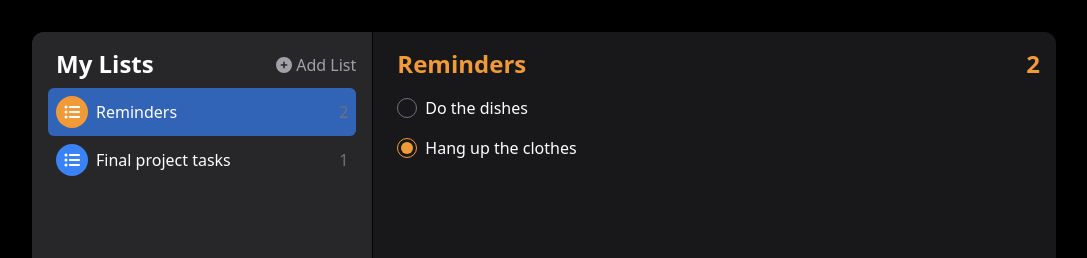
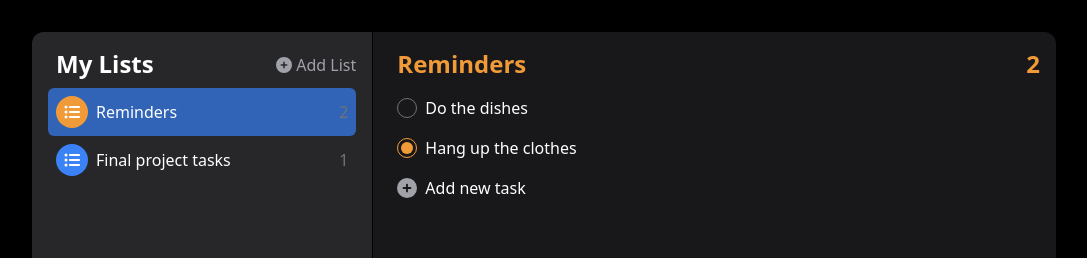
Before and after one commit to tw0po1nt/react-reminders, a React (Create React App) app: page / in a window 1280 px wide. Shown: the top 258 px of the page, without its empty margins (96-1183 px from the left). Built offline with nearby package versions, Linux system fonts and the light colour scheme; the HTML template or start-up script is replaced by a standard one.

Commit message:
Allow adding new tasks; fix edge case bug when calculating a new id for a list or a task

```diff
--- a/src/App.tsx
+++ b/src/App.tsx
@@ -1,5 +1,5 @@
 import { useMemo, useState } from "react";
-import { LISTS, ReminderList } from "./app-data";
+import { LISTS, ReminderList, Reminder } from "./app-data";
 import Sidebar from "./components/Sidebar";
 import RemindersList from "./components/RemindersList";
 
@@ -12,40 +12,58 @@ function App() {
   };
 
   const handleAddList = (newList: Omit<ReminderList, "id">) => {
-    setLists(prev => ([
+    setLists((prev) => [
       ...prev,
       {
         id: prev[prev.length - 1].id + 1,
-        ...newList
-      }
-    ]));
+        ...newList,
+      },
+    ]);
   };
 
-  const selectedList = useMemo(() => lists.find(l => l.id === selectedListId), [lists, selectedListId]);
+  const handleAddReminder = (newReminder: Reminder) => {
+    const listIdx = lists.findIndex((l) => l.id === selectedListId);
+    if (listIdx >= 0) {
+      const list = lists[listIdx];
+      setLists((prev) => [
+        ...prev.slice(0, listIdx),
+        {
+          ...prev[listIdx],
+          reminders: [...list.reminders, newReminder],
+        },
+        ...prev.slice(listIdx + 1),
+      ]);
+    }
+  };
+
+  const selectedList = useMemo(
+    () => lists.find((l) => l.id === selectedListId),
+    [lists, selectedListId]
+  );
 
   const handleMarkCompleted = (reminderId: number) => {
-    const listIdx = lists.findIndex(l => l.id === selectedListId);
+    const listIdx = lists.findIndex((l) => l.id === selectedListId);
     if (listIdx >= 0) {
       const list = lists[listIdx];
-      const reminderIdx = list.reminders.findIndex(r => r.id === reminderId);
+      const reminderIdx = list.reminders.findIndex((r) => r.id === reminderId);
       if (reminderIdx >= 0) {
         const updatedReminders = [
           ...list.reminders.slice(0, reminderIdx),
           {
             ...list.reminders[reminderIdx],
-            isCompleted: !list.reminders[reminderIdx].isCompleted
+            isCompleted: !list.reminders[reminderIdx].isCompleted,
           },
           ...list.reminders.slice(reminderIdx + 1),
         ];
 
-        setLists(prev => ([
+        setLists((prev) => [
           ...prev.slice(0, listIdx),
           {
             ...prev[listIdx],
-            reminders: updatedReminders
+            reminders: updatedReminders,
           },
           ...prev.slice(listIdx + 1),
-        ]));
+        ]);
       }
     }
   };
@@ -53,11 +71,20 @@ function App() {
   return (
     <div className="container flex flex-row bg-zinc-900 overflow-clip h-screen max-w-5xl rounded-xl lg:my-8">
       <aside className="h-full w-1/3 min-w-fit bg-zinc-800 border-r border-black p-4">
-        <Sidebar lists={lists} selectedListId={selectedListId} onSelectList={handleSelectList} onCommitAddList={handleAddList} />
+        <Sidebar
+          lists={lists}
+          selectedListId={selectedListId}
+          onSelectList={handleSelectList}
+          onCommitAddList={handleAddList}
+        />
       </aside>
       <section className="h-full grow">
         {selectedList && (
-          <RemindersList list={selectedList} onMarkCompleted={handleMarkCompleted} />
+          <RemindersList
+            list={selectedList}
+            onMarkCompleted={handleMarkCompleted}
+            onAddNewReminder={handleAddReminder}
+          />
         )}
       </section>
     </div>
--- a/src/components/RemindersList.tsx
+++ b/src/components/RemindersList.tsx
@@ -1,12 +1,62 @@
-import { FC } from "react";
-import { ReminderList } from "../app-data";
+import { FC, useState, ChangeEvent, KeyboardEvent } from "react";
+import { FontAwesomeIcon } from "@fortawesome/react-fontawesome";
+import { faCirclePlus } from "@fortawesome/free-solid-svg-icons";
+import { ReminderList, Reminder } from "../app-data";
 
 interface ReminderListProps {
   list: ReminderList;
   onMarkCompleted: (reminderId: number) => void;
+  onAddNewReminder: (reminder: Reminder) => void;
 }
 
-const RemindersList: FC<ReminderListProps> = ({ list, onMarkCompleted }) => {
+const RemindersList: FC<ReminderListProps> = ({ list, onMarkCompleted, onAddNewReminder }) => {
+  const [newReminder, setNewReminder] = useState<
+    Omit<Reminder, "id"> | undefined
+  >();
+
+  const handleAddNewReminderClicked = () => {
+    if (!newReminder) {
+      setNewReminder({
+        task: "New reminder",
+        isCompleted: false,
+      });
+    }
+  };
+
+  const handleNewReminderNameChange = (e: ChangeEvent<HTMLInputElement>) => {
+    setNewReminder(prev => {
+      if (prev) {
+        return {
+          ...prev,
+          task: e.target.value,
+        }
+      }
+
+      return prev;
+    })
+  };
+
+  const handleReturnKeyClicked = (e: KeyboardEvent<HTMLInputElement>) => {
+    if (e.key === "Enter") {
+      commitNewReminder();
+    }
+  };
+
+  const handleNewReminderBlur = () => {
+    commitNewReminder();
+  };
+
+  const commitNewReminder = () => {
+    if (newReminder) {
+      const nextId = list.reminders.length ? list.reminders[list.reminders.length - 1].id + 1 : 1;
+      onAddNewReminder({
+        ...newReminder,
+        id: nextId
+      });
+      setNewReminder(undefined);
+    }
+  };
+
   return (
     <section className="w-full">
       <div className="flex flex-row items-baseline px-4 pt-4">
@@ -28,7 +78,9 @@ const RemindersList: FC<ReminderListProps> = ({ list, onMarkCompleted }) => {
           <div className="flex flex-row items-center p-2" key={r.id}>
             <div
               className="flex flex-row justify-center items-center border w-5 h-5 rounded-full ml-4 mr-2 cursor-pointer"
-              style={{ borderColor: r.isCompleted ? list.color : 'rgb(113,113,122)' }}
+              style={{
+                borderColor: r.isCompleted ? list.color : "rgb(113,113,122)",
+              }}
               onClick={() => onMarkCompleted(r.id)}
             >
               {r.isCompleted && (
@@ -44,6 +96,29 @@ const RemindersList: FC<ReminderListProps> = ({ list, onMarkCompleted }) => {
             <p className="text-white">{r.task}</p>
           </div>
         ))}
+        {newReminder ? (
+          <div className="flex flex-row items-center p-2 cursor-pointer">
+            <FontAwesomeIcon
+              icon={faCirclePlus}
+              className="text-zinc-400 ml-4 mr-2 w-5 h-5"
+            />
+            <input
+              className="grow bg-zinc-800 text-white focus:ring-0 focus:ring-offset-0"
+              type="text"
+              value={newReminder.task}
+              onChange={handleNewReminderNameChange}
+              onKeyUp={handleReturnKeyClicked}
+              onBlur={handleNewReminderBlur} />
+          </div>
+        ) : (
+          <div className="flex flex-row items-center p-2 cursor-pointer" onClick={handleAddNewReminderClicked}>
+            <FontAwesomeIcon
+              icon={faCirclePlus}
+              className="text-zinc-400 ml-4 mr-2 w-5 h-5"
+            />
+            <p className="text-white">Add new task</p>
+          </div>
+        )}
       </div>
     </section>
   );
--- a/src/components/Sidebar.tsx
+++ b/src/components/Sidebar.tsx
@@ -48,7 +48,7 @@ const Sidebar: FC<SidebarProps> = ({ lists, selectedListId, onSelectList, onComm
 
   const commitNewListItem = () => {
     if (newList) {
-      const nextId = lists[lists.length - 1].id + 1;
+      const nextId = lists.length ? lists[lists.length - 1].id + 1 : 1;
       onCommitAddList(newList);
       setNewList(undefined);
       onSelectList(nextId);
@@ -59,9 +59,9 @@ const Sidebar: FC<SidebarProps> = ({ lists, selectedListId, onSelectList, onComm
     <section className="w-full">
       <div className="flex flex-row items-baseline">
         <h1 className="grow text-2xl text-white font-bold ml-2 mb-2">My Lists</h1>
-        <div className="flex flex-row items-center">
+        <div className="flex flex-row items-center cursor-pointer" onClick={handleAddListClicked}>
           <FontAwesomeIcon icon={faCirclePlus} className="text-zinc-400 mr-1" />
-          <p className="text-zinc-400 cursor-pointer" onClick={handleAddListClicked}>Add List</p>
+          <p className="text-zinc-400">Add List</p>
         </div>
       </div>
       <div className="w-full">
```
